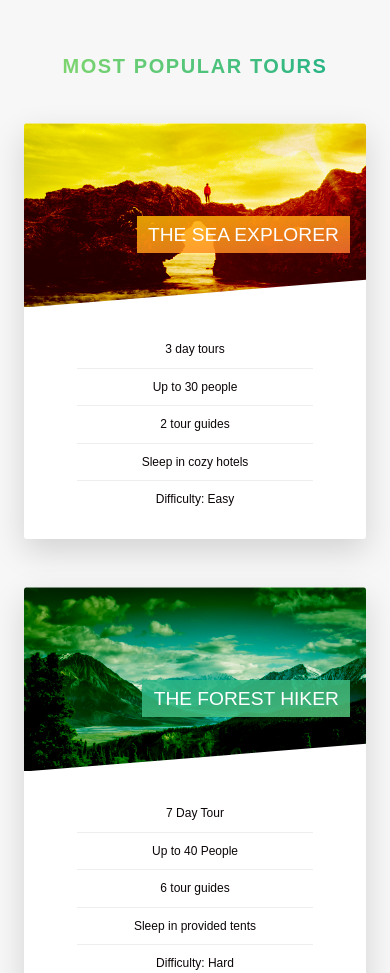
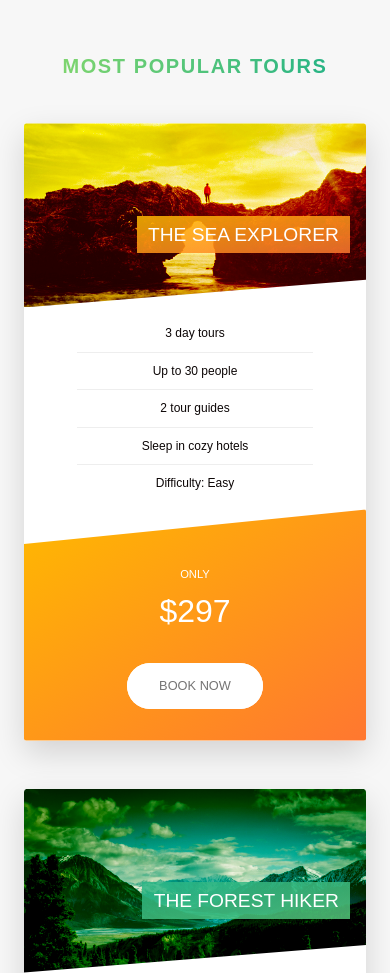
Before and after one commit to Joey-Robinson/SpecialCSS, a website: page index.html in a window 390 px wide. Shown: the part 2520-3493 px from the top of the page. Drawn offline with Linux system fonts and the light colour scheme.

Commit message:
More Media Queries

```diff
--- a/sass/components/_cards.scss
+++ b/sass/components/_cards.scss
@@ -118,4 +118,39 @@
     font-size: 6rem;
     font-weight: 100;
   }
+  @include respond(tabPort) {
+    height: auto;
+    border-radius: .3rem;
+    background: $white;
+    box-shadow: 0 1.5rem 4rem rgba($black, .15);
+    &-side {
+      height: auto;
+      position: relative;
+      box-shadow: none;
+    }
+    &-side-back {
+      transform: rotateY(0);
+      clip-path: polygon(0 15%, 100% 0, 100% 100%, 0% 100%);
+    }
+    &:hover &-side-front {
+      transform: rotateY(0);
+    }
+    &-details {
+      padding: 1rem 3rem;
+    }
+    &-cta {
+      position: relative;
+      top: 0%;
+      left: 0%;
+      transform: translate(0);
+      width: 100%;
+      padding: 7rem 4rem 4rem 4rem;
+    }
+    &-price-box {
+      margin-bottom: 3rem;
+    }
+    &-price-value {
+      font-size: 4rem;
+    }
+  }
 }
--- a/sass/components/_form.scss
+++ b/sass/components/_form.scss
@@ -15,6 +15,9 @@
     width: 100%;
     display: block;
     transition: all .3s;
+    @include respond(tabPort) {
+      width: 100%;
+    }
       &:focus {
         color: inherit;
         font-weight: bold;
@@ -46,6 +49,10 @@
   &-radio-group {
     width: 49%;
     display: inline-block;
+    @include respond(tabPort) {
+      width: 100%;
+      margin-bottom: 2rem;
+    }
   }
   &-radio-input {
     display: none;
--- a/sass/components/_story.scss
+++ b/sass/components/_story.scss
@@ -8,6 +8,14 @@
   padding-left: 9rem;
   font-size: $smallFont;
   transform: skewX(-12deg);
+  @include respond(tabPort) {
+    width: 100%;
+    padding: 4rem;
+    padding-left: 7rem;
+  }
+  @include respond(phone) {
+    transform:  skewX(0);
+  }
   &-shape {
     text-align: left;
     width: 15rem;
@@ -17,7 +25,9 @@
     clip-path: circle(50% at 50% 50%);
     transform: translateX(-3rem) skewX(12deg);
     position: relative;
-    overflow: hidden;
+    @include respond(phone) {
+      transform: translateX(-3rem) skewX(0);
+    }
   }
   &-image {
     height: 100%;
@@ -25,6 +35,9 @@
   }
   &-text {
     transform: skewX(12deg);
+    @include respond(phone) {
+      transform: skewX(0);
+    }
   }
   &-caption {
     position: absolute;
--- a/sass/pages/_home.scss
+++ b/sass/pages/_home.scss
@@ -59,9 +59,28 @@
   background-size: 100%;
   border-radius: .3rem;
   box-shadow: 0 1.5rem 4rem rgba($black, .2);
-  height: 50rem;
+  @include respond(tabLand) {
+    background-image: linear-gradient(105deg,
+    rgba($white, .9) 0%,
+    rgba($white, .9) 65%,
+    transparent 65%),
+    url(../img/nat-10.jpg);
+    background-size: cover;
+  }
+  @include respond(tabPort) {
+    background-image: linear-gradient(to right,
+    rgba($white, .9) 0%,
+    rgba($white, .9) 100%),
+    url(../img/nat-10.jpg);
+  }
     &-form {
       width: 50%;
       padding: 6rem;
     }
+    @include respond(tabLand) {
+      width: 65%;
+    }
+    @include respond(tabLand) {
+      width: 100%;
+    }
 }
```
Also changed, not shown: css/style.css.
